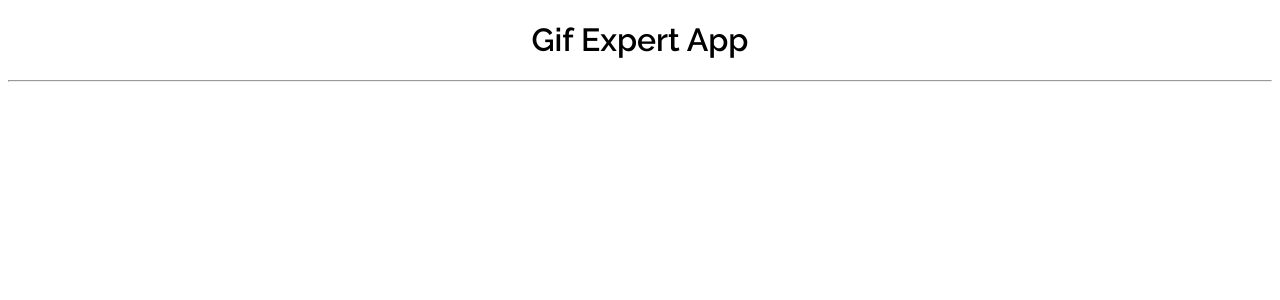
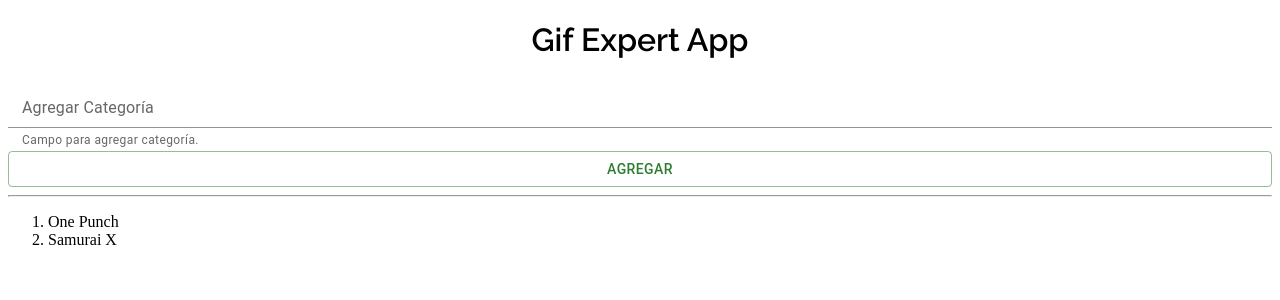
Before and after one commit to marcosihe/gif-expert-app, a React (Create React App) app: page / in a window 1280 px wide. Shown: the top 300 px of the page. Built offline with nearby package versions, Linux system fonts and the light colour scheme.

Commit message:
Agregar logica y estilos de material-ui a AddCategory

```diff
--- /dev/null
+++ b/src/components/addCategory/AddCategory.jsx
@@ -0,0 +1,55 @@
+import React, { useState } from "react";
+import PropTypes from "prop-types";
+import {
+  Button,
+  FormControl,
+  FormGroup,
+  Input,
+  InputLabel,
+  FormHelperText,
+} from "@mui/material";
+
+const AddCategory = (props) => {
+  const [inputValue, setInputValue] = useState("");
+  const { setCategories } = props;
+  const handleInputChange = (e) => {
+    setInputValue(e.target.value);
+  };
+  const handleSubmit = (e) => {
+    e.preventDefault();
+    // validación de la categoría a agregar
+    if (inputValue.trim().length > 2) {
+      setCategories((categs) => [...categs, inputValue]);
+      setInputValue("");
+    }
+  };
+
+  const handleClick = (e) => handleSubmit(e);
+
+  return (
+    <FormGroup onSubmit={handleSubmit}>
+      <FormControl>
+        <InputLabel htmlFor="agregar-categoria">Agregar Categoría</InputLabel>
+        <Input
+          id="agregar-categoria"
+          aria-describedby="nueva-categoria"
+          type="text"
+          value={inputValue}
+          onChange={handleInputChange}
+        />
+        <FormHelperText id="nueva-categoria">
+          Campo para agregar categoría.
+        </FormHelperText>
+      </FormControl>
+      <Button variant="outlined" color="success" onClick={handleClick}>
+        Agregar
+      </Button>
+    </FormGroup>
+  );
+};
+
+AddCategory.propTypes = {
+  setCategories: PropTypes.func.isRequired,
+};
+
+export default AddCategory;
--- a/src/components/gif-expert-app/GifExpertApp.jsx
+++ b/src/components/gif-expert-app/GifExpertApp.jsx
@@ -1,11 +1,21 @@
-import React from "react";
-import styles from './GifExpertApp.module.scss'
+import React, { useState } from "react";
+import AddCategory from "../addCategory/AddCategory";
+//import CustomButton from "../button/CustomButton";
+import styles from "./GifExpertApp.module.scss";
 
 const GifExpertApp = () => {
+  const [categories, setCategories] = useState(["One Punch", "Samurai X"]);
+
   return (
     <div>
       <h1 className={styles.title}>Gif Expert App</h1>
+      <AddCategory setCategories={setCategories} />
       <hr />
+      <ol>
+        {categories.map((category) => (
+          <li key={category}>{category}</li>
+        ))}
+      </ol>
     </div>
   );
 };
```
